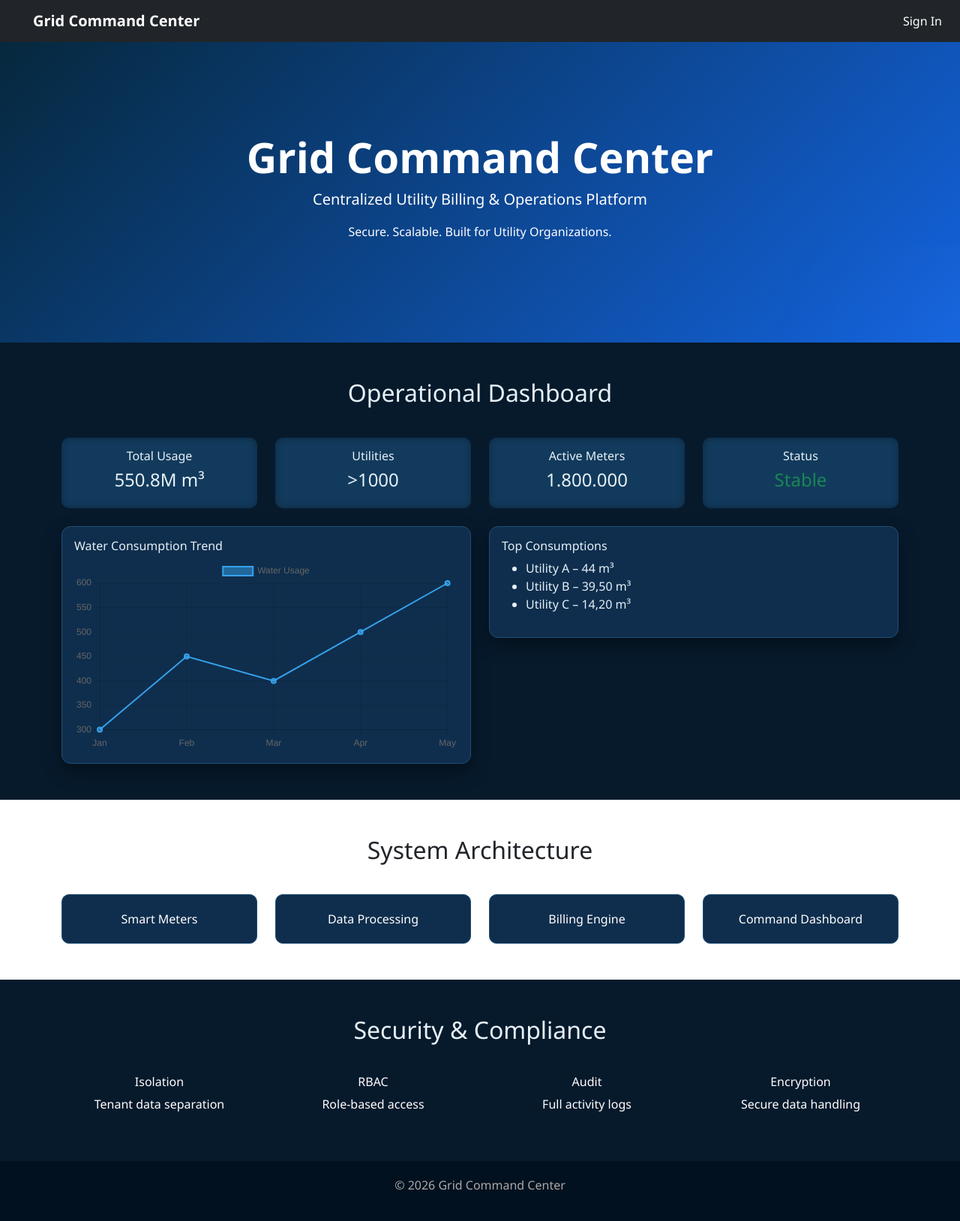
After one commit to Bahaaruukoo/utility-django, a Django app: template portal/templates/portal/landing_page.html in a window 1280 px wide. The commit adds this page. Shown: the whole page at 75% size. Run offline with Django 5.2, Linux system fonts and the light colour scheme; the template is opened without the code that fills it, so the values that code supplies are empty.

Commit message:
major changes so many changes made

```diff
--- a/bills/views.py
+++ b/bills/views.py
@@ -33,12 +33,6 @@ def bill_list(request):
     branch = getattr(request, "branch", None)
     today = timezone.now()
 
-    from django.db.models.signals import post_save
-
-    post_save.send(
-        sender=Bill,
-        tenant=tenant
-    )
 
     # -------------------------------
     # Month / Year Selection
--- a/core/admin/tenant.py
+++ b/core/admin/tenant.py
@@ -263,11 +263,11 @@ class TenantUserAdmin(BaseUserAdmin):
 
         obj.tenant = request.tenant
         obj.is_platform_admin = False
-        obj.is_staff = True  # tenant admin-managed users can access tenant admin if needed
+        #obj.is_staff = True  # tenant admin-managed users can access tenant admin if needed
         super().save_model(request, obj, form, change)
 
     def has_module_permission(self, request):
-        return True # is_tenant_admin(request)
+        return is_tenant_admin(request)
 
     def has_view_permission(self, request, obj=None):
         return is_tenant_admin(request) or is_branch_admin(request)
--- a/core/urls.py
+++ b/core/urls.py
@@ -6,7 +6,5 @@ from .views import register_invitee
 urlpatterns = [
     #path("invite/<uuid:token>/", invite_register, name="invite_register"),
     path("register-invite/<uuid:token>/", register_invitee, name="register_invitee"),
-    path("portal/", include("portal.urls")),
-    path("payments/", include("payments.urls")),
-    path("reports/", include("reports.urls")),
+
 ]
--- a/customers/apps.py
+++ b/customers/apps.py
@@ -2,4 +2,5 @@ from django.apps import AppConfig
 
 
 class CustomersConfig(AppConfig):
+    default_auto_field = 'django.db.models.BigAutoField'
     name = 'customers'
--- a/portal/templates/portal/base.html
+++ b/portal/templates/portal/base.html
@@ -98,7 +98,7 @@
         <div id="sidebar" class="sidebar">
 
             <div class="sidebar-header d-flex justify-content-between align-items-center px-3 py-3">
-                <h5 class="sidebar-title"> <a href="{% url 'home' %}">⚡{{ request.tenant.name }}</a></h5>
+                <h5 class="sidebar-title"> <a href="{% url 'portal_home' %}">⚡{{ request.tenant.name }}</a></h5>
 
                 <button id="toggleSidebar" class="btn btn-sm btn-outline-light">
                     <i class="bi bi-list"></i>
@@ -196,7 +196,7 @@
             <!-- Top Navbar -->
             <nav class="navbar navbar-light  border-bottom px-4" style='background-color: #7e81833b;'>
                 <div class="ms-auto d-flex align-items-center">
-                    <strong class="me-3"><a style="text-decoration: none; color: black;" href="{% url 'home' %}">{{ request.branch.name }}</a></strong>
+                    <strong class="me-3"><a style="text-decoration: none; color: black;" href="{% url 'portal_home' %}">{{ request.branch.name }}</a></strong>
 
                 </div>
                  <div class="dropdown">
--- /dev/null
+++ b/portal/templates/portal/landing_page.html
@@ -0,0 +1,184 @@
+<!DOCTYPE html>
+<html lang="en">
+<head>
+  <meta charset="UTF-8" />
+  <meta name="viewport" content="width=device-width, initial-scale=1.0" />
+  <title>Grid Command Center</title>
+  <link href="https://cdn.jsdelivr.net/npm/bootstrap@5.3.3/dist/css/bootstrap.min.css" rel="stylesheet">
+  <script src="https://cdn.jsdelivr.net/npm/chart.js"></script>
+
+  <style>
+    body { font-family: 'Segoe UI', sans-serif; }
+
+    /* Premium Water Theme */
+    .hero {
+      background: linear-gradient(135deg, #06283d, #1363df);
+      color: white;
+      padding: 120px 0;
+      position: relative;
+      overflow: hidden;
+    }
+
+    .hero::after {
+      content: "";
+      position: absolute;
+      width: 200%;
+      height: 200%;
+      background: radial-gradient(circle at center, rgba(255,255,255,0.08), transparent 70%);
+      animation: pulse 6s infinite linear;
+    }
+
+    @keyframes pulse {
+      0% { transform: scale(1); }
+      50% { transform: scale(1.1); }
+      100% { transform: scale(1); }
+    }
+
+    .dark-section {
+      background: #071a2c;
+      color: #e6f1f8;
+    }
+
+    .dark-card {
+      background: #0f2e4d;
+      border: 1px solid #1e4f75;
+      border-radius: 12px;
+      box-shadow: 0 10px 25px rgba(0,0,0,0.4);
+    }
+
+    .stat-box {
+      background: #123a5c;
+      border-radius: 10px;
+      padding: 15px;
+      box-shadow: inset 0 0 10px rgba(0,0,0,0.3);
+    }
+
+    .section-title { margin-bottom: 40px; }
+
+    .icon-circle {
+      width: 60px;
+      height: 60px;
+      border-radius: 50%;
+      background: linear-gradient(135deg, #0dcaf0, #0d6efd);
+      display: flex;
+      align-items: center;
+      justify-content: center;
+      color: white;
+      font-size: 24px;
+      margin: auto;
+      margin-bottom: 15px;
+    }
+
+    .architecture-box {
+      border: 1px solid #1e4f75;
+      padding: 20px;
+      border-radius: 10px;
+      background: #0f2e4d;
+      text-align: center;
+    }
+
+    footer { background: #02111f; color: #aaa; padding: 20px 0; }
+  </style>
+</head>
+<body>
+
+<!-- Navbar -->
+<nav class="navbar navbar-expand-lg navbar-dark bg-dark">
+  <div class="container">
+    <a class="navbar-brand fw-bold" href="#">Grid Command Center</a>
+  </div>
+  <div class="nav-item me-4 text-white"><a class="nav-link" href="{% url 'account_login' %}">Sign In</a></div>
+</nav>
+
+<!-- Hero -->
+<section class="hero text-center">
+  <div class="container">
+    <h1 class="display-4 fw-bold">Grid Command Center</h1>
+    <p class="lead">Centralized Utility Billing & Operations Platform</p>
+    <p>Secure. Scalable. Built for Utility Organizations.</p>
+  </div>
+</section>
+
+<!-- Dashboard -->
+<section class="dark-section py-5">
+  <div class="container">
+    <h2 class="text-center section-title">Operational Dashboard</h2>
+
+    <div class="row mb-4">
+      <div class="col-md-3"><div class="stat-box text-center"><h6>Total Usage</h6><h4>550.8M m³</h4></div></div>
+      <div class="col-md-3"><div class="stat-box text-center"><h6>Utilities</h6><h4>>1000</h4></div></div>
+      <div class="col-md-3"><div class="stat-box text-center"><h6>Active Meters</h6><h4>1.800.000</h4></div></div>
+      <div class="col-md-3"><div class="stat-box text-center"><h6>Status</h6><h4 class="text-success">Stable</h4></div></div>
+    </div>
+
+    <div class="row">
+      <div class="col-md-6">
+        <div class="dark-card p-3">
+          <h6>Water Consumption Trend</h6>
+          <canvas id="chart"></canvas>
+        </div>
+      </div>
+      <div class="col-md-6">
+        <div class="dark-card p-3">
+          <h6>Top Consumptions</h6>
+          <ul>
+            <li>Utility A – 44 m³</li>
+            <li>Utility B – 39,50 m³</li>
+            <li>Utility C – 14,20 m³</li>
+          </ul>
+        </div>
+      </div>
+    </div>
+  </div>
+</section>
+
+<!-- Architecture -->
+<section class="py-5">
+  <div class="container text-center">
+    <h2 class="section-title">System Architecture</h2>
+    <div class="row text-white">
+      <div class="col-md-3"><div class="architecture-box">Smart Meters</div></div>
+      <div class="col-md-3"><div class="architecture-box">Data Processing</div></div>
+      <div class="col-md-3"><div class="architecture-box">Billing Engine</div></div>
+      <div class="col-md-3"><div class="architecture-box">Command Dashboard</div></div>
+    </div>
+  </div>
+</section>
+
+<!-- Security -->
+<section class="dark-section py-5">
+  <div class="container text-center">
+    <h2 class="section-title">Security & Compliance</h2>
+    <div class="row text-white">
+      <div class="col-md-3"><h6>Isolation</h6><p>Tenant data separation</p></div>
+      <div class="col-md-3"><h6>RBAC</h6><p>Role-based access</p></div>
+      <div class="col-md-3"><h6>Audit</h6><p>Full activity logs</p></div>
+      <div class="col-md-3"><h6>Encryption</h6><p>Secure data handling</p></div>
+    </div>
+  </div>
+</section>
+
+<!-- Footer -->
+<footer class="text-center">
+  <div class="container">
+    <p>&copy; 2026 Grid Command Center</p>
+  </div>
+</footer>
+
+<script>
+const ctx = document.getElementById('chart');
+new Chart(ctx, {
+  type: 'line',
+  data: {
+    labels: ['Jan','Feb','Mar','Apr','May'],
+    datasets: [{
+      label: 'Water Usage',
+      data: [300, 450, 400, 500, 600],
+      borderWidth: 2
+    }]
+  }
+});
+</script>
+
+</body>
+</html>
--- a/portal/urls.py
+++ b/portal/urls.py
@@ -5,7 +5,8 @@ from . import views
 
 urlpatterns = [
 
-    path("", views.portal_home, name="home"),
+    #path("", views.landing_page, name="landing"),
+    path("", views.portal_home, name="portal_home"),
     path("customers/", include("customers.urls")),
     path("meters/", include("customers.urls")),
     path("b/", include("bills.urls")),
--- a/tenant_utils/admin.py
+++ b/tenant_utils/admin.py
@@ -117,7 +117,7 @@ class TenantScopedAdminMixin(admin.ModelAdmin):
             return qs
 
         if tenant:
-            return qs.filter(tenant=tenant)
+            return qs #.filter(tenant=tenant)
 
         return qs.none()
 
--- a/utility/urls_public.py
+++ b/utility/urls_public.py
@@ -4,12 +4,14 @@ from django.urls import include, path
 from core import views as core_views
 from core.admin import platform_admin_site  # ✅ platform admin site (custom)
 from core.admin_sites import platform_admin_site, tenant_admin_site
+from portal.views import landing_page
 from tenant_manager.admin import \
     tenant_domain_admin_site  # ✅ tenant domain admin site (custom)
 
 urlpatterns = [
     # Home pages (public)
-    path("", core_views.home, name="home"),
+    path("", landing_page, name="landing"),
+    #path("home/", core_views.home, name="home"),
 
     # ✅ Platform admin (PUBLIC ONLY)
     path("admin/", platform_admin_site.urls),
```
Also changed, not shown: core/admin/platform.py (+10 -11 lines), customers/admin.py (+9 -1 lines), portal/views.py (+20 -1 lines), tenant_manager/admin.py (+129 -1 lines), tenant_manager/models.py (+10 -0 lines), tenant_utils/services.py (added, +82 -0 lines), utility/settings.py (+35 -60 lines), utility/settings_.py (renamed from utility/settings copy.py, +71 -24 lines), utility/urls.py (+7 -1 lines).
